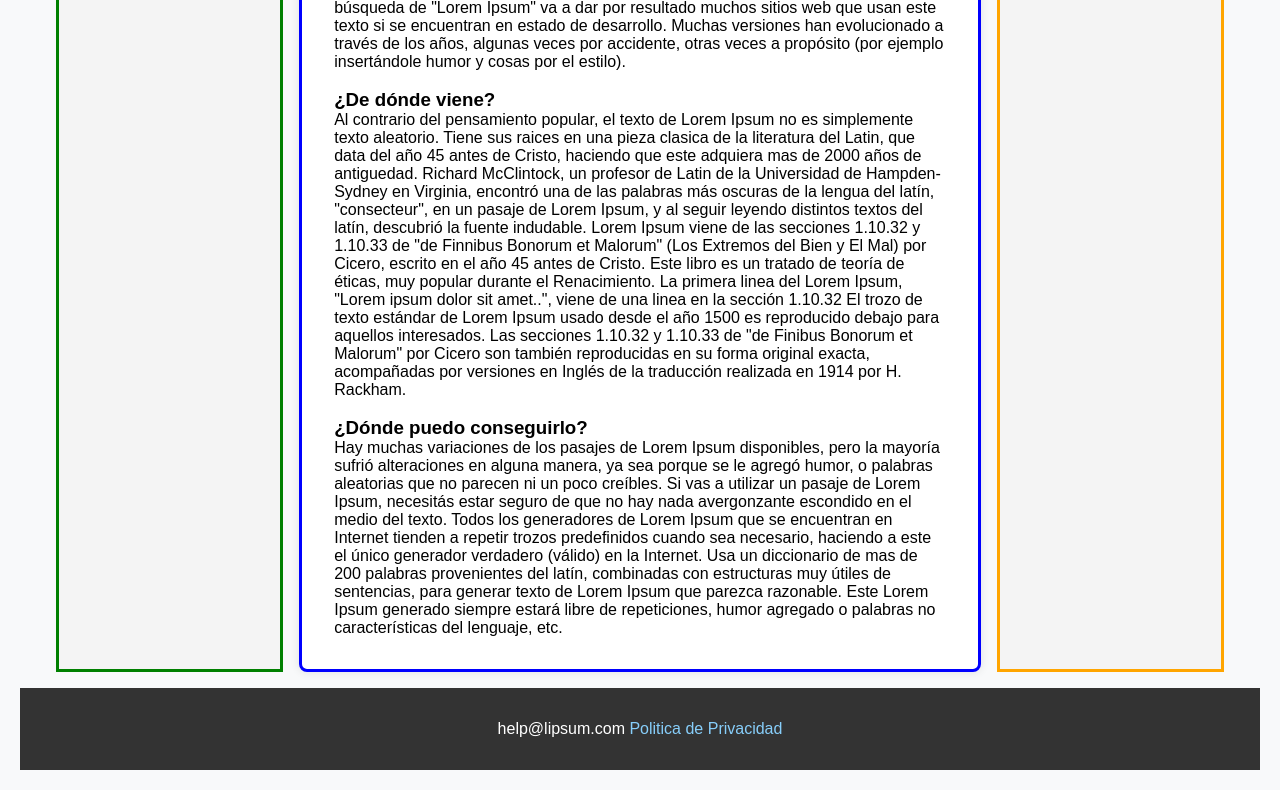
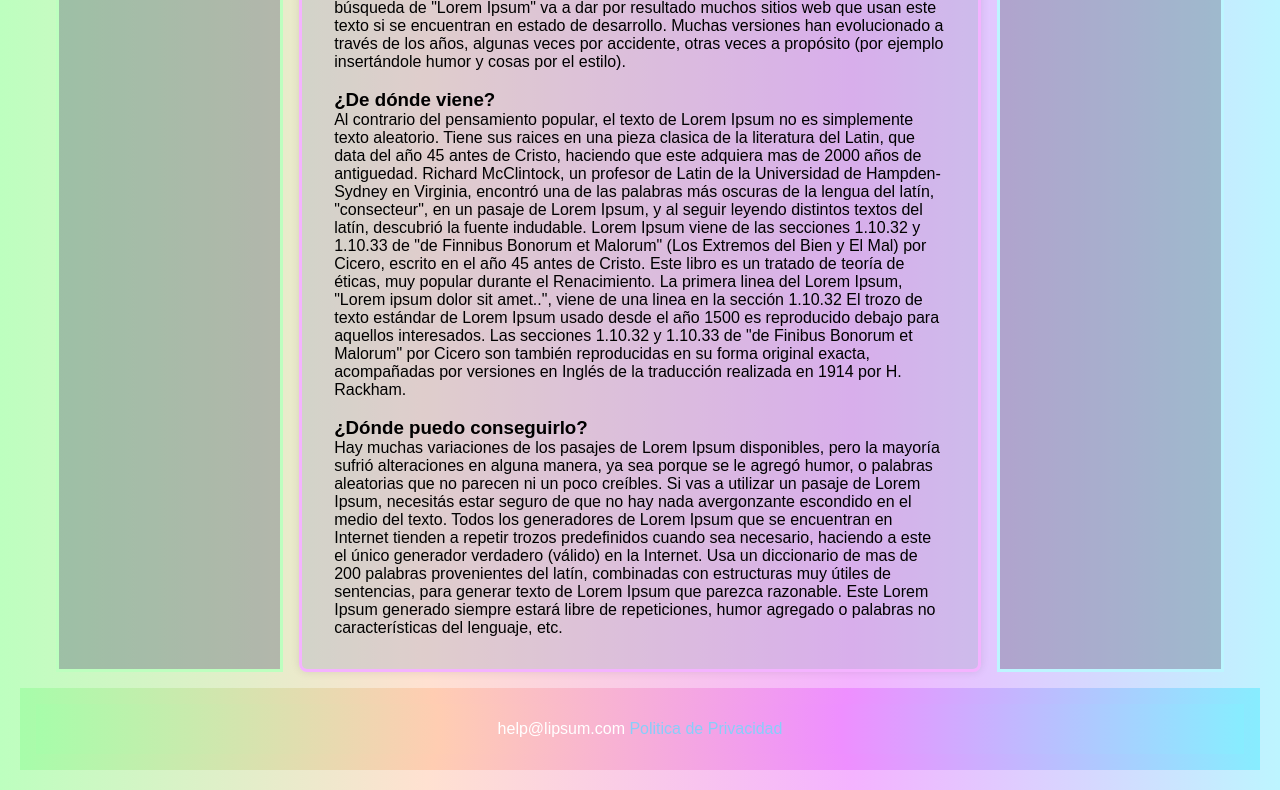
Before and after one commit to Rubenmm04/Lorem_Ipsum, a plain HTML site: page index.html in a window 1280 px wide. Shown: the part 537-1327 px from the top of the page. Drawn offline with Linux system fonts and the light colour scheme.

Commit message:
3º Commit

```diff
--- a/styles.css
+++ b/styles.css
@@ -1,3 +1,13 @@
+/*
+.color1 {color: #060606;}
+.color2 {color: #262a34;}
+.color3 {color: #5c6277;}
+.color4 {color: #9da3c3;}
+.color5 {color: #dfe2ed;}
+*/
+
+
+
 /* Reset básico */
 * {
   margin: 0;
@@ -11,35 +21,37 @@ body {
   min-height: 100vh;
   font-family: Arial, sans-serif;
   padding: 20px;
-  background-color: #f8f9fa;
+  background: -webkit-linear-gradient(90deg, #bdffbf,#ffe1d1,#f4b3ff,#bdf5ff);
+  background: linear-gradient(90deg, #bdffbf,#ffe1d1,#f4b3ff,#bdf5ff);
 }
 
 header {
-  background: #333;
+  background: linear-gradient(90deg, #a7fdaa,#ffcdb2,#ee8fff,#87edff);
   color: white;
   padding: 1rem;
   text-align: center;
 }
 
 nav {
-  background: #f4f4f4;
+  background: #5c627762;
   padding: 1rem;
 }
 
 main {
   display: flex;
   flex: 1;
-  background: white;
+  background: #9da3c354;
   padding: 2rem;
   border-radius: 8px;
   box-shadow: 0px 0px 10px rgba(0, 0, 0, 0.1);
 }
 
 aside {
-  background: #f4f4f4;
+  background: #5c62775e;
   padding: 1rem;
   border-left: 1px solid #ccc;
 }
+
 a {
   color: lightskyblue;
   text-decoration: none;
@@ -69,7 +81,7 @@ a {
 }
 
 footer {
-  background: #333;
+  background: linear-gradient(90deg, #a7fdaa,#ffcdb2,#ee8fff,#87edff);
   color: white;
   text-align: center;
   padding: 1rem;
@@ -78,13 +90,13 @@ footer {
 
 /* Indicadores de etiquetas semánticas */
 nav {
-  border: 3px solid green;
+  border: 3px solid #bdffbf;
 }
 
 main {
-  border: 3px solid blue;
+  border: 3px solid #f4b3ff;
 }
 
 aside {
-  border: 3px solid orange;
+  border: 3px solid #bdf5ff;
 }
```
